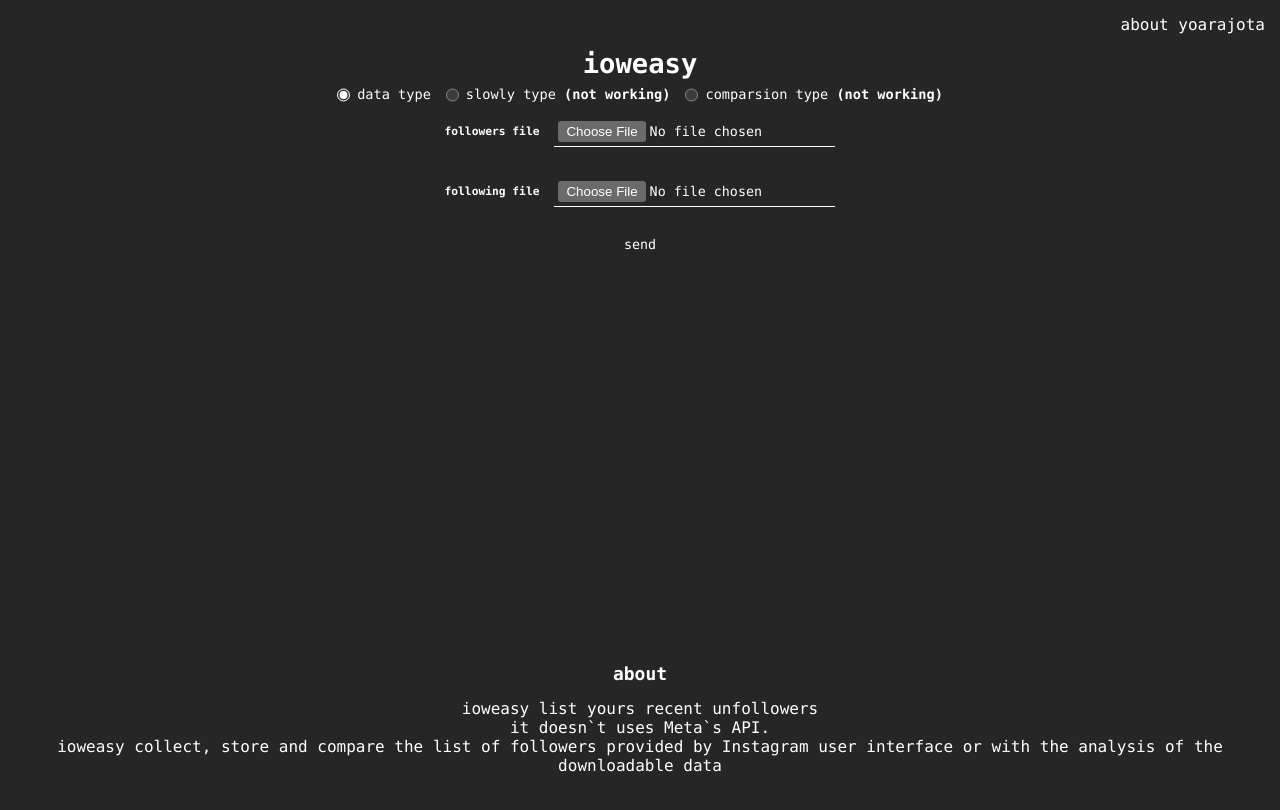
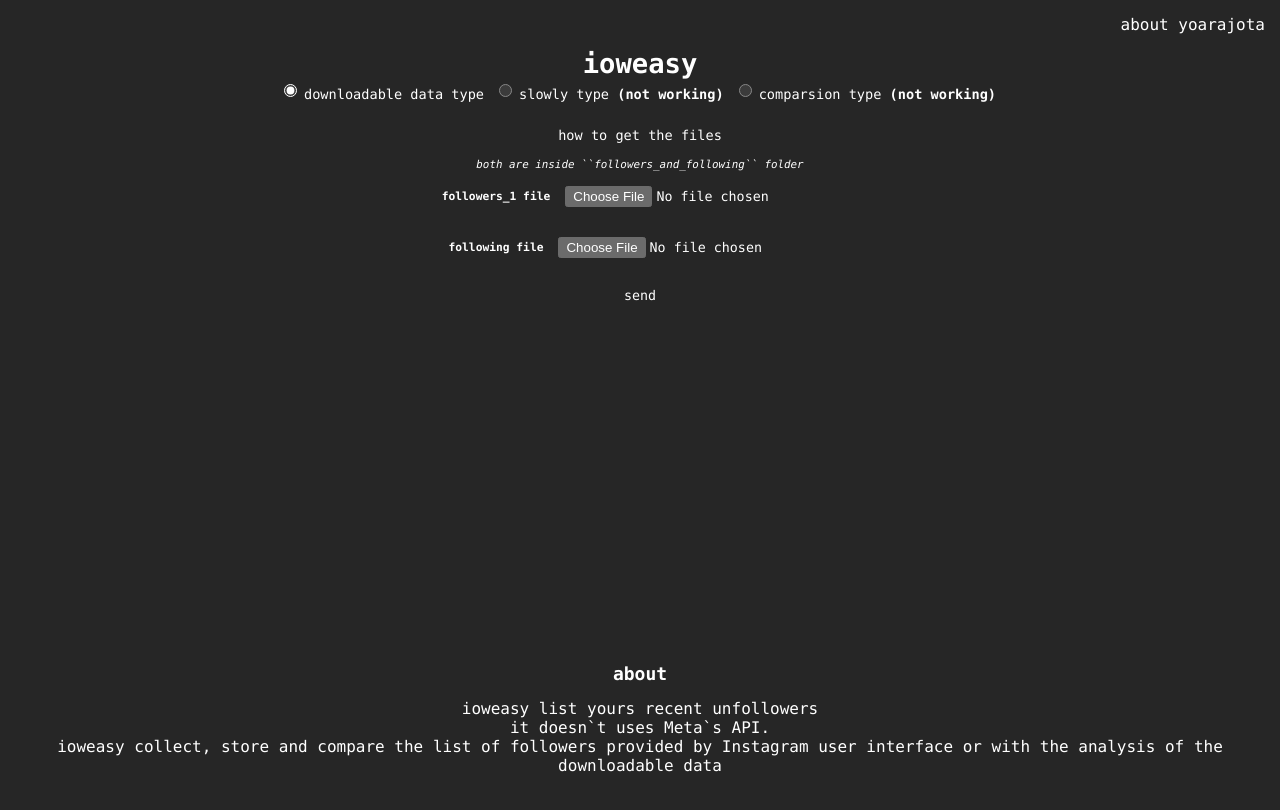
Before and after one commit to yoarajota/ioweasyf, a Next.js app: page / in a window 1280 px wide. Shown: the top 810 px of the page. Built offline with nearby package versions, Linux system fonts and the light colour scheme.

Commit message:
melhorias gerais

```diff
--- a/pages/index.tsx
+++ b/pages/index.tsx
@@ -9,6 +9,7 @@ import Link from "next/link";
 import { getFromHtml, getFromJson } from "../logic/helpers";
 import sendToApi, { Response } from "../logic/sendToApi";
 import type0Function from "../logic/type0Function";
+import Clickable from "../public/components/clickable";
 
 const COMPARSION =
   "comparsion type will compare and show the account that u follow and dont follow you back";
@@ -175,14 +176,14 @@ export default function Home() {
                   name="type"
                   onChange={(e) => {
                     setLastusername("");
-                    setStatus({});
+                    setStatus(undefined)
                     dispatch({
                       type: ActionType.type,
                       payload: parseInt(e.target.value),
                     });
                   }}
                 />
-                <p title={NORMAL}>data type</p>
+                <p title={NORMAL}>downloadable data type</p>
               </div>
               <div>
                 <input
@@ -193,7 +194,7 @@ export default function Home() {
                   name="type"
                   onChange={(e) => {
                     setLastusername("");
-                    setStatus({});
+                    setStatus(undefined)
                     dispatch({
                       type: ActionType.type,
                       payload: parseInt(e.target.value),
@@ -213,7 +214,7 @@ export default function Home() {
                   name="type"
                   onChange={(e) => {
                     setLastusername("");
-                    setStatus({});
+                    setStatus(undefined)
                     dispatch({
                       type: ActionType.type,
                       payload: parseInt(e.target.value),
@@ -228,9 +229,26 @@ export default function Home() {
 
             {type === 0 ? (
               <>
+                {!followers_file && !following_file && (
+                  <>
+                    <Clickable className={styles.guide}>
+                      <a
+                        href="https://help.instagram.com/181231772500920"
+                        target="_blank"
+                        rel="noreferrer"
+                      >
+                        how to get the files
+                      </a>
+                    </Clickable>
+                    <i className={styles.folderMessage}>
+                      both are inside ``followers_and_following`` folder
+                    </i>
+                  </>
+                )}
                 <div className={styles.archiveDiv}>
-                  <h5>followers file</h5>
+                  <h5>followers_1 file</h5>
                   <input
+                    className={styles.file}
                     onChange={(e) =>
                       dispatch({
                         type: ActionType.followersFile,
@@ -243,6 +261,7 @@ export default function Home() {
                 <div className={styles.archiveDiv}>
                   <h5>following file</h5>
                   <input
+                    className={styles.file}
                     onChange={(e) =>
                       dispatch({
                         type: ActionType.followingFile,
--- /dev/null
+++ b/public/components/clickable.tsx
@@ -0,0 +1,20 @@
+import { motion } from "framer-motion";
+
+interface Props {
+  children: React.ReactNode;
+  className?: string
+}
+
+const Clickable: React.FC<Props> = ({ children, className }) => {
+  return (
+    <motion.div
+      className={className}
+      whileTap={{ scale: 0.92 }}
+      whileHover={{ scale: 1.08 }}
+    >
+      {children}
+    </motion.div>
+  );
+};
+
+export default Clickable;
--- a/public/components/listOfItems.tsx
+++ b/public/components/listOfItems.tsx
@@ -1,7 +1,7 @@
 import styles from "../../styles/Home.module.css";
 import { uid } from "../../logic/helpers";
 import { motion } from "framer-motion";
-
+import Clickable from "./clickable";
 
 type Items = {
   items: Array<any>;
@@ -12,11 +12,7 @@ const ListOfItems = ({ items }: Items) => {
     <div className={styles.listContainer}>
       {items?.map((item: string, index) => {
         return (
-          <motion.div
-            whileTap={{ scale: 0.92 }}
-            whileHover={{ scale: 1.08 }}
-            key={uid() + index}
-          >
+          <Clickable key={uid() + index}>
             <a
               target="_blank"
               href={`https://www.instagram.com/${item}/`}
@@ -24,7 +20,7 @@ const ListOfItems = ({ items }: Items) => {
             >
               {item}
             </a>
-          </motion.div>
+          </Clickable>
         );
       })}
     </div>
--- a/styles/Home.module.css
+++ b/styles/Home.module.css
@@ -50,7 +50,7 @@
   position: relative;
 }
 
-.description input {
+.description input[type="text"] {
   margin-top: 0.7em;
   border: none;
   border-bottom: 1px solid rgb(var(--foreground-rgb));
@@ -215,6 +215,18 @@
   display: flex;
 }
 
+.guide {
+  margin-top: 25px;
+}
+
+.folderMessage {
+  margin-top: 15px;
+  font-size: 0.68rem;
+}
+
+.file {
+}
+
 @media (max-width: 450px) {
   .types {
     display: block !important;
```
Also changed, not shown: pages/yoarajota/index.tsx (+9 -4 lines).
